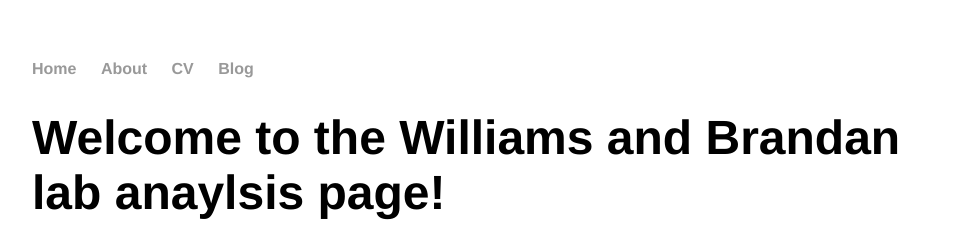
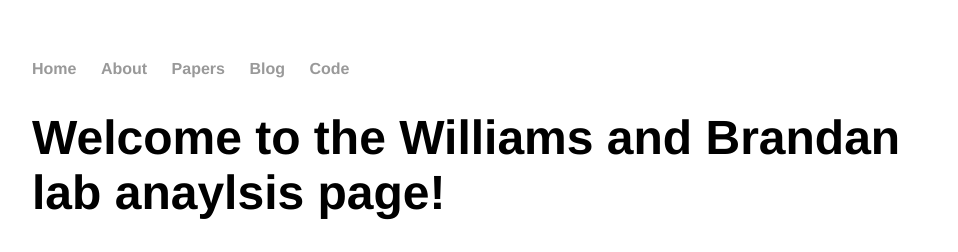
Before and after one commit to WilliamsandBrandanLab/WilliamsandBrandanLab.github.io, a Jekyll site: the page built from index.md, in a window 1280 px wide. Shown: the top 252 px of the page, without its empty margins (160-1118 px from the left). Built offline with Jekyll 4.4.1, drawn with Linux system fonts in a browser that asks for light colours; our own code applies the rules of GitHub Pages for plain Markdown files.

Commit message:
Update default.html

```diff
--- a/_layouts/default.html
+++ b/_layouts/default.html
@@ -10,8 +10,9 @@
 	    		<ul>
 	        		<li><a href="/">Home</a></li>
 		        	<li><a href="/about">About</a></li>
-	        		<li><a href="/cv">CV</a></li>
+	        		<li><a href="/papers">Papers</a></li>
 	        		<li><a href="/blog">Blog</a></li>
+				<li><a href="/code">Code</a></li>
 	    		</ul>
 			</nav>
 			<div class="container">
```
